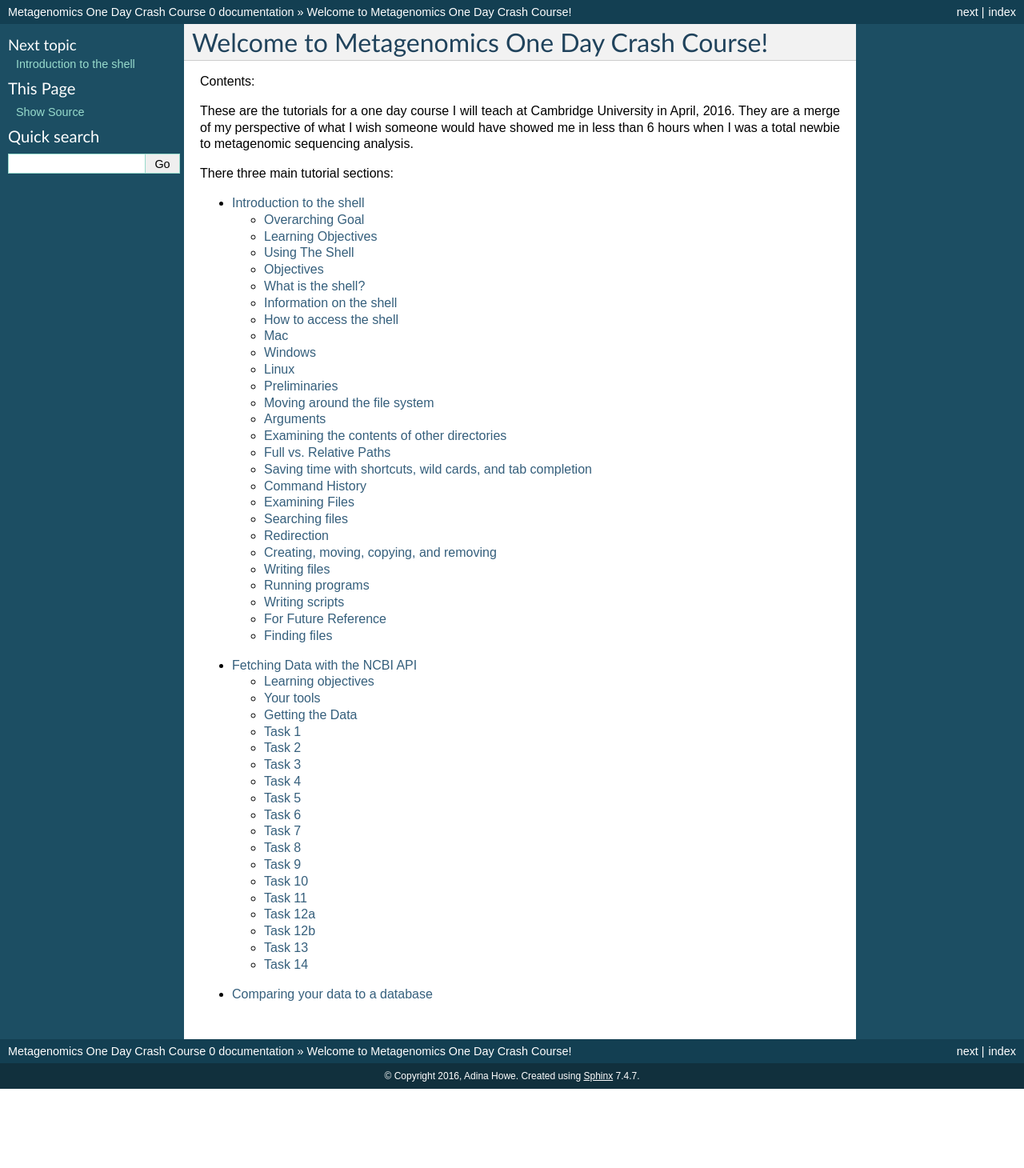
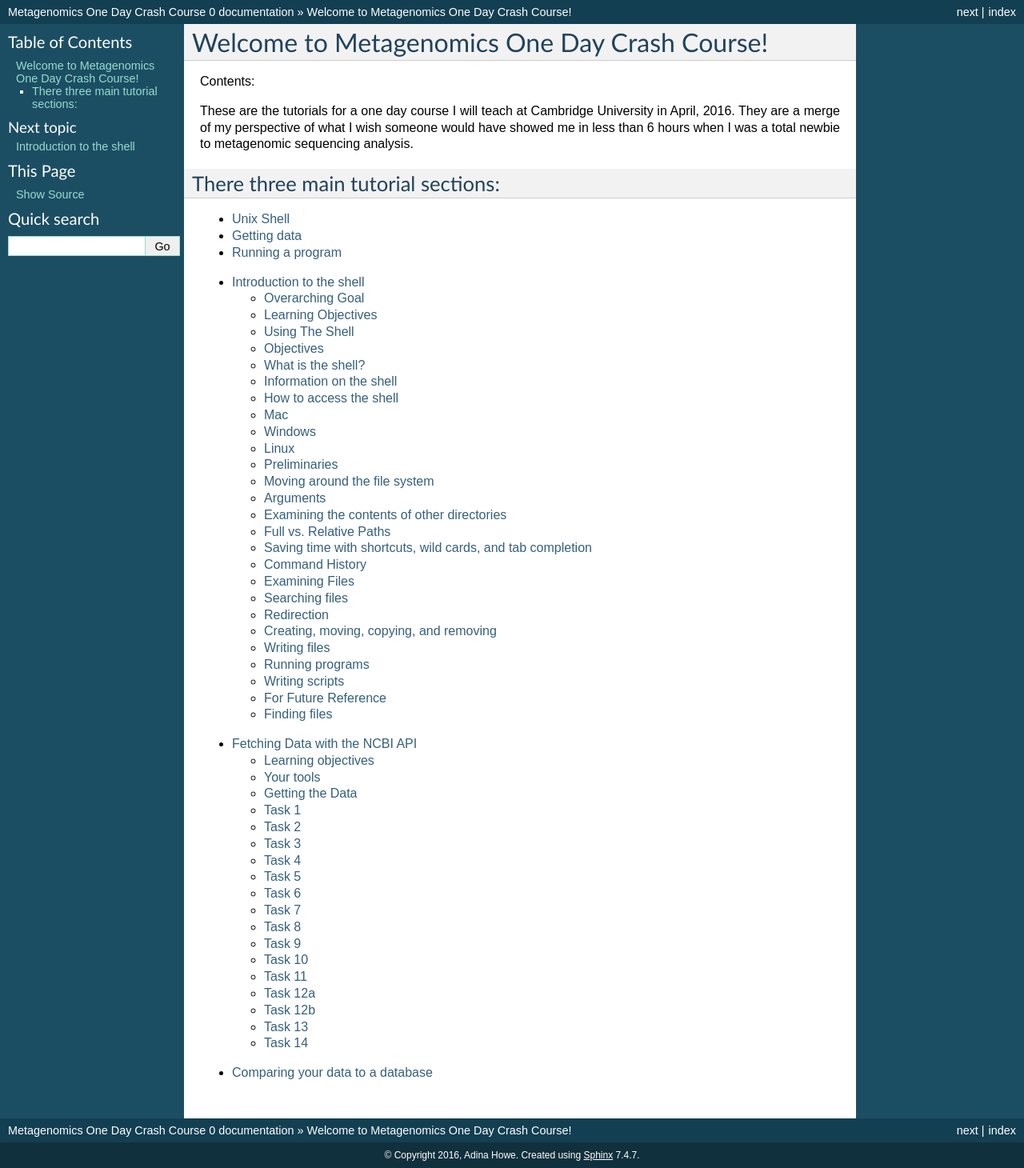
Before and after one commit to germs-lab/one-day-metag-crash-course, a Sphinx documentation site: the page built from docs/index.rst, in a window 1280 px wide. Shown: the whole page at 80% size. Built offline with Sphinx 7.4.7, drawn with Linux system fonts in a browser that asks for light colours; before the commit the page ends 1361 px from its top, so only the background shows below that.

Commit message:
fixed toc finally

```diff
--- a/docs/index.rst
+++ b/docs/index.rst
@@ -11,6 +11,10 @@ Contents:
 These are the tutorials for a one day course I will teach at Cambridge University in April, 2016.  They are a merge of my perspective of what I wish someone would have showed me in less than 6 hours when I was a total newbie to metagenomic sequencing analysis.
 
 There three main tutorial sections:
+-----------------------------------
+* :ref:`Unix Shell <shell>`
+* :ref:`Getting data <fetch-data>`
+* :ref:`Running a program <blast>`
 
 .. _shell:
 
```
